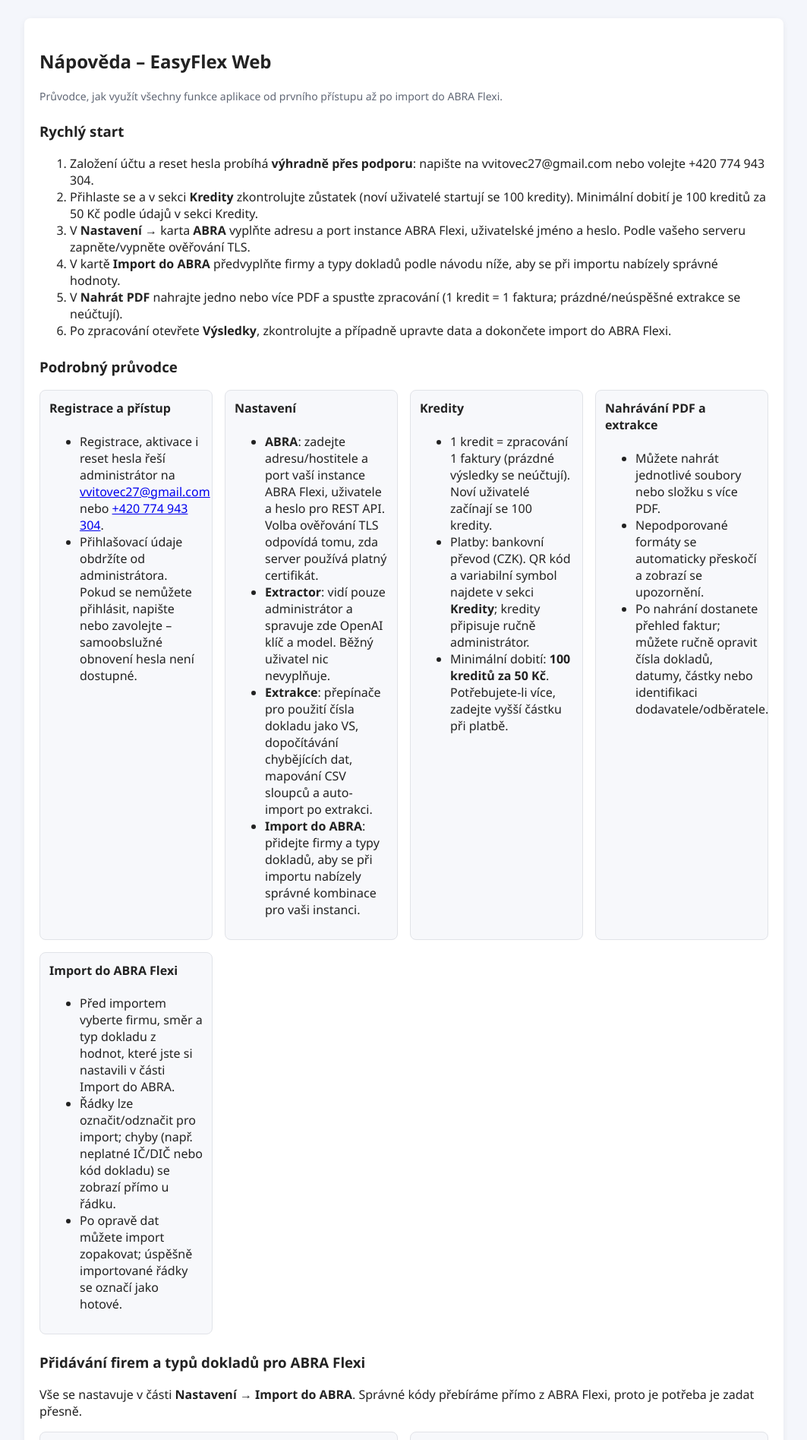
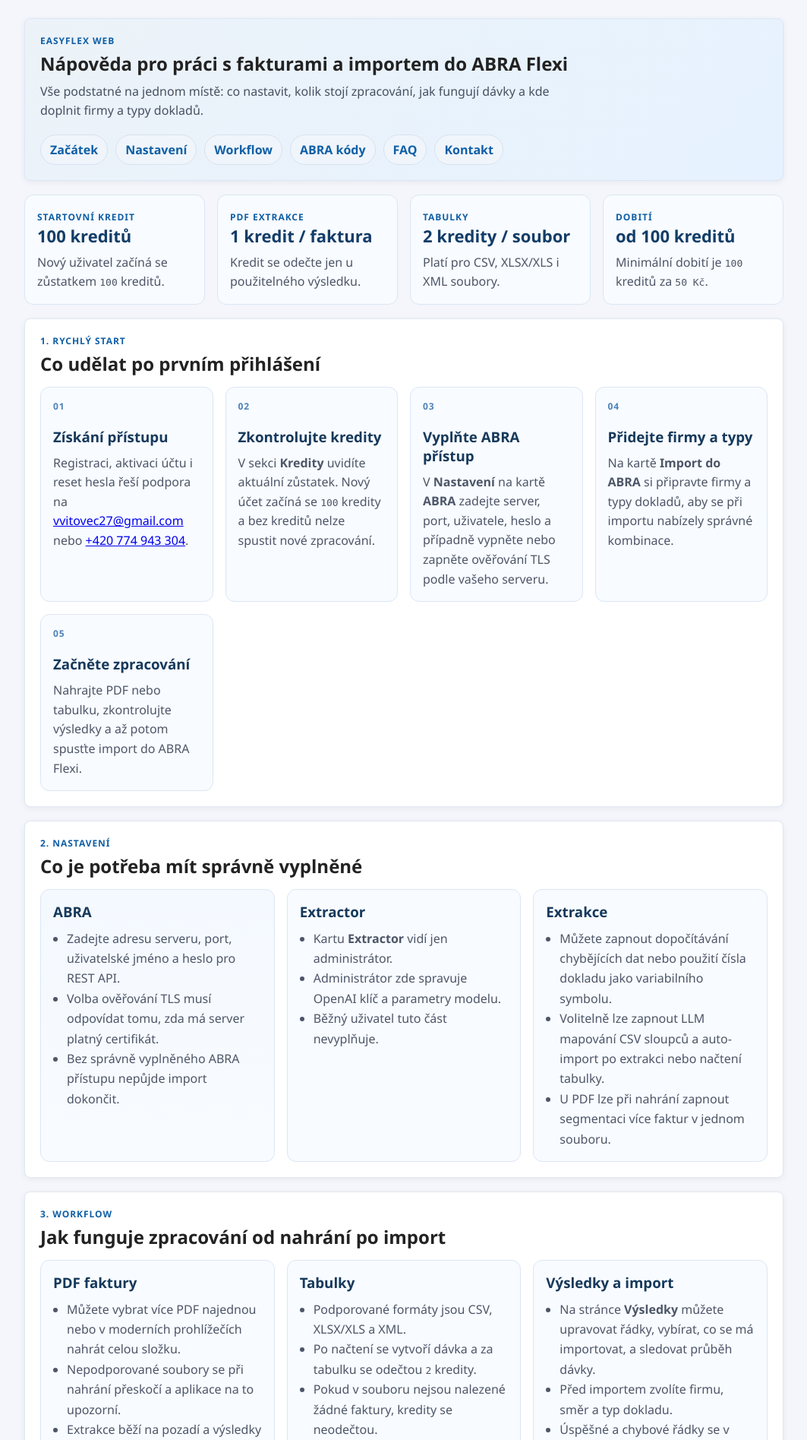
Before and after one commit to vvitovec/EasyFlex-WebApp, a Flask app: page /napoveda in a window 1280 px wide. Shown: the part 46-1941 px from the top of the page at 76% size, without its empty margins (108-1171 px from the left). Run offline with Flask 3, Linux system fonts and the light colour scheme.

Commit message:
Add web help and config updates

```diff
--- a/webapp/static/style.css
+++ b/webapp/static/style.css
@@ -199,42 +199,6 @@
 	margin-bottom: 8px;
 }
 
-.help-section {
-	margin-top: 24px;
-}
-
-.help-grid {
-	display: grid;
-	grid-template-columns: repeat(auto-fit, minmax(220px, 1fr));
-	gap: 16px;
-	margin-top: 12px;
-}
-
-.help-tile {
-	background: #f7f8fb;
-	border: 1px solid #e1e3e8;
-	border-radius: 8px;
-	padding: 12px;
-}
-
-.help-tile h4 {
-	margin-top: 0;
-}
-
-.faq {
-	margin: 0;
-}
-
-.faq dt {
-	font-weight: 700;
-	margin-top: 12px;
-}
-
-.faq dd {
-	margin: 4px 0 0 0;
-	color: #404553;
-}
-
 .contact-list {
 	list-style: none;
 	padding: 0;
@@ -343,9 +307,239 @@
 	text-align: center;
 }
 
+.help-page {
+	display: grid;
+	gap: 18px;
+}
+
+.help-hero {
+	display: grid;
+	gap: 18px;
+	background:
+		linear-gradient(135deg, rgba(15, 95, 166, 0.08), rgba(77, 163, 255, 0.14)),
+		#ffffff;
+	border: 1px solid #dbe6f5;
+}
+
+.help-hero h1,
+.help-section-card h2,
+.help-contact-card h2 {
+	margin: 0;
+	line-height: 1.15;
+	text-wrap: balance;
+}
+
+.help-eyebrow,
+.help-kicker,
+.help-stat-label {
+	margin: 0 0 8px;
+	font-size: 12px;
+	font-weight: 800;
+	letter-spacing: 0.08em;
+	text-transform: uppercase;
+	color: #0f5fa6;
+}
+
+.help-lead {
+	margin: 10px 0 0;
+	max-width: 720px;
+	color: #465062;
+	font-size: 16px;
+	line-height: 1.6;
+}
+
+.help-lead.small {
+	font-size: 15px;
+}
+
+.help-link-cloud {
+	display: flex;
+	flex-wrap: wrap;
+	gap: 10px;
+}
+
+.help-link-cloud a {
+	padding: 8px 12px;
+	border-radius: 999px;
+	background: #f0f5fb;
+	border: 1px solid #d7e2f0;
+	color: #0f5fa6;
+	text-decoration: none;
+	font-weight: 700;
+}
+
+.help-link-cloud a:hover,
+.help-link-cloud a:focus-visible {
+	background: #e2eefc;
+	outline: 2px solid #9ec5ef;
+	outline-offset: 2px;
+}
+
+.help-stat-grid,
+.help-grid,
+.help-step-grid,
+.help-flow-grid {
+	display: grid;
+	gap: 16px;
+}
+
+.help-stat-grid {
+	grid-template-columns: repeat(auto-fit, minmax(180px, 1fr));
+}
+
+.help-grid,
+.help-flow-grid {
+	grid-template-columns: repeat(auto-fit, minmax(240px, 1fr));
+}
+
+.help-step-grid {
+	grid-template-columns: repeat(auto-fit, minmax(220px, 1fr));
+}
+
+.help-stat-card,
+.help-tile,
+.help-step-card,
+.help-flow-card {
+	background: #f8fbff;
+	border: 1px solid #dbe6f5;
+	border-radius: 12px;
+	padding: 16px;
+}
+
+.help-stat-card strong {
+	display: block;
+	font-size: 22px;
+	color: #123d68;
+	margin-bottom: 8px;
+}
+
+.help-stat-card p,
+.help-tile p,
+.help-step-card p,
+.help-flow-card p,
+.help-note,
+.faq-item p {
+	margin: 0;
+	color: #4d5668;
+	line-height: 1.6;
+}
+
+.help-section-card,
+.help-contact-card {
+	border: 1px solid #e0e8f2;
+}
+
+.help-section-card {
+	scroll-margin-top: 24px;
+}
+
+.help-section-head {
+	margin-bottom: 16px;
+}
+
+.help-tile h3,
+.help-step-card h3,
+.help-flow-card h3 {
+	margin: 0 0 10px;
+	color: #16395b;
+}
+
+.help-tile-strong {
+	background: linear-gradient(180deg, #f4f9ff, #f8fbff);
+}
+
+.help-tile ul,
+.help-flow-card ul,
+.help-step-card ul,
+.help-tile ol {
+	margin: 0;
+	padding-left: 18px;
+	color: #4d5668;
+	line-height: 1.65;
+}
+
+.help-step-card {
+	position: relative;
+	padding-top: 52px;
+}
+
+.help-step-index {
+	position: absolute;
+	top: 16px;
+	left: 16px;
+	font-size: 12px;
+	font-weight: 800;
+	letter-spacing: 0.08em;
+	color: #4d82b8;
+}
+
+.help-note {
+	margin-top: 16px;
+	padding: 14px 16px;
+	border-radius: 10px;
+	background: #f1f7ff;
+	border: 1px solid #d7e6f8;
+}
+
+.faq-stack {
+	display: grid;
+	gap: 12px;
+}
+
+.faq-item {
+	border: 1px solid #dbe6f5;
+	border-radius: 12px;
+	background: #fbfdff;
+	padding: 0 16px;
+}
+
+.faq-item summary {
+	cursor: pointer;
+	font-weight: 700;
+	padding: 14px 0;
+	color: #17395d;
+}
+
+.faq-item p {
+	padding: 0 0 14px;
+}
+
+.help-contact-card {
+	display: flex;
+	justify-content: space-between;
+	gap: 20px;
+	align-items: flex-start;
+	background: linear-gradient(135deg, #0f5fa6, #1d78c8);
+	color: #fff;
+}
+
+.help-contact-card .help-kicker,
+.help-contact-card h2,
+.help-contact-card .help-lead,
+.help-contact-card a {
+	color: #fff;
+}
+
+.help-contact-card .contact-list {
+	min-width: 240px;
+	margin: 0;
+}
+
+.help-contact-card .contact-list li + li {
+	margin-top: 10px;
+}
+
 @media (max-width: 720px) {
 	.inline-payment {
 		grid-template-columns: 1fr;
+	}
+
+	.help-contact-card {
+		flex-direction: column;
+	}
+
+	.help-contact-card .contact-list {
+		min-width: 0;
 	}
 }
 
--- a/webapp/templates/credits.html
+++ b/webapp/templates/credits.html
@@ -8,7 +8,7 @@
 		<div class="credit-value">{{ current_user.credits or 0 }}</div>
 		<div class="credit-label">aktuální zůstatek</div>
 	</div>
-	<p class="muted">Nový uživatel dostává 10 kreditů zdarma na vyzkoušení.</p>
+	<p class="muted">Nový uživatel dostává 100 kreditů zdarma na vyzkoušení.</p>
 </div>
 
 <div class="card">
--- a/webapp/templates/help.html
+++ b/webapp/templates/help.html
@@ -1,119 +1,213 @@
 {% extends "base.html" %}
 
 {% block content %}
-<div class="card">
-	<h2>Nápověda &ndash; EasyFlex Web</h2>
-	<p class="muted">Průvodce, jak využít všechny funkce aplikace od prvního přístupu až po import do ABRA Flexi.</p>
-
-	<section class="help-section">
-		<h3>Rychlý start</h3>
-		<ol>
-			<li>Založení účtu a reset hesla probíhá <strong>výhradně přes podporu</strong>: napište na {{ contact_email }} nebo volejte {{ contact_phone }}.</li>
-			<li>Přihlaste se a v sekci <strong>Kredity</strong> zkontrolujte zůstatek (noví uživatelé startují se 100 kredity). Minimální dobití je 100 kreditů za 50 Kč podle údajů v sekci Kredity.</li>
-			<li>V <strong>Nastavení</strong> &rarr; karta <strong>ABRA</strong> vyplňte adresu a port instance ABRA Flexi, uživatelské jméno a heslo. Podle vašeho serveru zapněte/vypněte ověřování TLS.</li>
-			<li>V kartě <strong>Import do ABRA</strong> předvyplňte firmy a typy dokladů podle návodu níže, aby se při importu nabízely správné hodnoty.</li>
-			<li>V <strong>Nahrát PDF</strong> nahrajte jedno nebo více PDF a spusťte zpracování (1 kredit = 1 faktura; prázdné/neúspěšné extrakce se neúčtují).</li>
-			<li>Po zpracování otevřete <strong>Výsledky</strong>, zkontrolujte a případně upravte data a dokončete import do ABRA Flexi.</li>
-		</ol>
-	</section>
-
-	<section class="help-section">
-		<h3>Podrobný průvodce</h3>
-		<div class="help-grid">
-			<div class="help-tile">
-				<h4>Registrace a přístup</h4>
-				<ul>
-					<li>Registrace, aktivace i reset hesla řeší administrátor na <a href="mailto:{{ contact_email }}">{{ contact_email }}</a> nebo <a href="tel:{{ contact_phone }}">{{ contact_phone }}</a>.</li>
-					<li>Přihlašovací údaje obdržíte od administrátora. Pokud se nemůžete přihlásit, napište nebo zavolejte &ndash; samoobslužné obnovení hesla není dostupné.</li>
-				</ul>
-			</div>
-			<div class="help-tile">
-				<h4>Nastavení</h4>
-				<ul>
-					<li><strong>ABRA</strong>: zadejte adresu/hostitele a port vaší instance ABRA Flexi, uživatele a heslo pro REST API. Volba ověřování TLS odpovídá tomu, zda server používá platný certifikát.</li>
-					<li><strong>Extractor</strong>: vidí pouze administrátor a spravuje zde OpenAI klíč a model. Běžný uživatel nic nevyplňuje.</li>
-					<li><strong>Extrakce</strong>: přepínače pro použití čísla dokladu jako VS, dopočítávání chybějících dat, mapování CSV sloupců a auto-import po extrakci.</li>
-					<li><strong>Import do ABRA</strong>: přidejte firmy a typy dokladů, aby se při importu nabízely správné kombinace pro vaši instanci.</li>
-				</ul>
-			</div>
-			<div class="help-tile">
-				<h4>Kredity</h4>
-				<ul>
-					<li>1 kredit = zpracování 1 faktury (prázdné výsledky se neúčtují). Noví uživatelé začínají se 100 kredity.</li>
-					<li>Platby: bankovní převod (CZK). QR kód a variabilní symbol najdete v sekci <strong>Kredity</strong>; kredity připisuje ručně administrátor.</li>
-					<li>Minimální dobití: <strong>100 kreditů za 50 Kč</strong>. Potřebujete-li více, zadejte vyšší částku při platbě.</li>
-				</ul>
-			</div>
-			<div class="help-tile">
-				<h4>Nahrávání PDF a extrakce</h4>
-				<ul>
-					<li>Můžete nahrát jednotlivé soubory nebo složku s více PDF.</li>
-					<li>Nepodporované formáty se automaticky přeskočí a zobrazí se upozornění.</li>
-					<li>Po nahrání dostanete přehled faktur; můžete ručně opravit čísla dokladů, datumy, částky nebo identifikaci dodavatele/odběratele.</li>
-				</ul>
-			</div>
-			<div class="help-tile">
-				<h4>Import do ABRA Flexi</h4>
-				<ul>
-					<li>Před importem vyberte firmu, směr a typ dokladu z hodnot, které jste si nastavili v části Import do ABRA.</li>
-					<li>Řádky lze označit/odznačit pro import; chyby (např. neplatné IČ/DIČ nebo kód dokladu) se zobrazí přímo u řádku.</li>
-					<li>Po opravě dat můžete import zopakovat; úspěšně importované řádky se označí jako hotové.</li>
-				</ul>
-			</div>
+<div class="help-page">
+	<section class="card help-hero">
+		<div class="help-hero-copy">
+			<p class="help-eyebrow">EasyFlex Web</p>
+			<h1>Nápověda pro práci s fakturami a importem do ABRA Flexi</h1>
+			<p class="help-lead">Vše podstatné na jednom místě: co nastavit, kolik stojí zpracování, jak fungují dávky a kde doplnit firmy a typy dokladů.</p>
+		</div>
+		<div class="help-link-cloud" aria-label="Rychlá navigace">
+			<a href="#zacatek">Začátek</a>
+			<a href="#nastaveni">Nastavení</a>
+			<a href="#workflow">Workflow</a>
+			<a href="#abra-kody">ABRA kódy</a>
+			<a href="#faq">FAQ</a>
+			<a href="#kontakt">Kontakt</a>
 		</div>
 	</section>
 
-	<section class="help-section">
-		<h3>Přidávání firem a typů dokladů pro ABRA Flexi</h3>
-		<p>Vše se nastavuje v části <strong>Nastavení</strong> &rarr; <strong>Import do ABRA</strong>. Správné kódy přebíráme přímo z ABRA Flexi, proto je potřeba je zadat přesně.</p>
-		<div class="help-grid">
-			<div class="help-tile">
-				<h4>Firmy</h4>
-				<ol>
-					<li>Otevřete <strong>Firmy pro ABRA</strong> a klikněte na <em>Přidat firmu</em>.</li>
-					<li><strong>Kód firmy</strong> zkopírujte z adresy webové verze ABRA Flexi: po přihlášení uvidíte v URL část <code>/c/<em>kod_firmy</em>/</code> (např. <code>.../c/mojefirma/...</code>). Stejný kód používá i REST API.</li>
-					<li><strong>Název</strong> je popisek pro váš přehled; doporučujeme použít oficiální název společnosti, aby šel snadno odlišit.</li>
-				</ol>
-			</div>
-			<div class="help-tile">
-				<h4>Typy dokladů</h4>
-				<ol>
-					<li>Nejprve mějte přidanou firmu, pro kterou typ vytváříte.</li>
-					<li>V ABRA Flexi otevřete číselník <strong>Typy dokladů</strong> v dané firmě (lze jej vyhledat přes vyhledávání nebo menu Nastavení).</li>
-					<li>Otevřete konkrétní typ (např. Faktura přijatá) a zkopírujte pole <strong>Kód</strong> / <strong>Zkratka</strong>. Stejná hodnota je vidět i v URL detailu typu dokladu.</li>
-					<li>V EasyFlex vyberte firmu, nastavte <strong>Směr</strong> (<code>faktura-prijata</code> pro dodavatelské faktury, <code>faktura-vydana</code> pro odběratelské) a vložte název i kód přesně tak, jak je v ABRA Flexi.</li>
-					<li>Uložte typ. Při importu se pak tento kód automaticky nabídne pro vybranou firmu a směr.</li>
-				</ol>
-			</div>
+	<section class="help-stat-grid" aria-label="Shrnutí klíčových informací">
+		<div class="help-stat-card">
+			<span class="help-stat-label">Startovní kredit</span>
+			<strong>100 kreditů</strong>
+			<p>Nový uživatel začíná se zůstatkem <code>100</code> kreditů.</p>
+		</div>
+		<div class="help-stat-card">
+			<span class="help-stat-label">PDF extrakce</span>
+			<strong>1 kredit / faktura</strong>
+			<p>Kredit se odečte jen u použitelného výsledku.</p>
+		</div>
+		<div class="help-stat-card">
+			<span class="help-stat-label">Tabulky</span>
+			<strong>2 kredity / soubor</strong>
+			<p>Platí pro CSV, XLSX/XLS i XML soubory.</p>
+		</div>
+		<div class="help-stat-card">
+			<span class="help-stat-label">Dobití</span>
+			<strong>od 100 kreditů</strong>
+			<p>Minimální dobití je <code>100</code> kreditů za <code>50 Kč</code>.</p>
 		</div>
 	</section>
 
-	<section class="help-section">
-		<h3>Časté otázky</h3>
-		<dl class="faq">
-			<dt>Nemám účet nebo jsem zapomněl heslo, co dělat?</dt>
-			<dd>Registrace i obnova hesla se řeší výhradně přes administrátora na <a href="mailto:{{ contact_email }}">{{ contact_email }}</a> nebo <a href="tel:{{ contact_phone }}">{{ contact_phone }}</a>. Samoobsluha zatím není dostupná.</dd>
-
-			<dt>Nenačítá se mi QR kód pro platbu, co dělat?</dt>
-			<dd>Zkontrolujte, zda jste přihlášeni. QR kód je dostupný jen po přihlášení v sekci <strong>Kredity</strong>. Pokud problém přetrvá, napište nebo zavolejte na kontakty níže.</dd>
-
-			<dt>Nemám dostatek kreditů, ale potřebuji rychle zpracovat faktury.</dt>
-			<dd>Dočasně odeberte některé PDF a spusťte zpracování menšího počtu souborů. Současně můžete dobít minimálně 100 kreditů (50 Kč) převodem; variabilní symbol a QR kód jsou v sekci <strong>Kredity</strong>.</dd>
-
-			<dt>Import do ABRA Flexi hlásí chybu ověření.</dt>
-			<dd>Ověřte přihlašovací údaje k ABRA Flexi (server, port, uživatel, heslo) a že je správně zvolená firma i kód typu dokladu. Pokud používáte vlastní certifikát, ověřte, že je server dostupný a volba ověřování TLS odpovídá jeho nastavení.</dd>
-
-			<dt>Co se stane, když je faktura prázdná nebo nečitelná?</dt>
-			<dd>Prázdné výsledky neodečítají kredity. Pokud je text nečitelný, zkuste lepší sken nebo kontaktujte podporu.</dd>
-
-			<dt>Jak funguje označování řádků pro import?</dt>
-			<dd>Každý řádek má přepínač. Jen označené řádky se odešlou do ABRA Flexi. Před importem můžete hodnoty upravit a změny uložit.</dd>
-		</dl>
+	<section id="zacatek" class="card help-section-card">
+		<div class="help-section-head">
+			<p class="help-kicker">1. Rychlý start</p>
+			<h2>Co udělat po prvním přihlášení</h2>
+		</div>
+		<div class="help-step-grid">
+			<article class="help-step-card">
+				<span class="help-step-index">01</span>
+				<h3>Získání přístupu</h3>
+				<p>Registraci, aktivaci účtu i reset hesla řeší podpora na <a href="mailto:{{ contact_email }}">{{ contact_email }}</a> nebo <a href="tel:{{ contact_phone }}">{{ contact_phone }}</a>.</p>
+			</article>
+			<article class="help-step-card">
+				<span class="help-step-index">02</span>
+				<h3>Zkontrolujte kredity</h3>
+				<p>V sekci <strong>Kredity</strong> uvidíte aktuální zůstatek. Nový účet začíná se <code>100</code> kredity a bez kreditů nelze spustit nové zpracování.</p>
+			</article>
+			<article class="help-step-card">
+				<span class="help-step-index">03</span>
+				<h3>Vyplňte ABRA přístup</h3>
+				<p>V <strong>Nastavení</strong> na kartě <strong>ABRA</strong> zadejte server, port, uživatele, heslo a případně vypněte nebo zapněte ověřování TLS podle vašeho serveru.</p>
+			</article>
+			<article class="help-step-card">
+				<span class="help-step-index">04</span>
+				<h3>Přidejte firmy a typy</h3>
+				<p>Na kartě <strong>Import do ABRA</strong> si připravte firmy a typy dokladů, aby se při importu nabízely správné kombinace.</p>
+			</article>
+			<article class="help-step-card">
+				<span class="help-step-index">05</span>
+				<h3>Začněte zpracování</h3>
+				<p>Nahrajte PDF nebo tabulku, zkontrolujte výsledky a až potom spusťte import do ABRA Flexi.</p>
+			</article>
+		</div>
 	</section>
 
-	<section class="help-section">
-		<h3>Kontakt</h3>
-		<p>Registrace, ztracené heslo i další otázky řešíme přímo. Kontaktujte nás:</p>
+	<section id="nastaveni" class="card help-section-card">
+		<div class="help-section-head">
+			<p class="help-kicker">2. Nastavení</p>
+			<h2>Co je potřeba mít správně vyplněné</h2>
+		</div>
+		<div class="help-grid">
+			<article class="help-tile help-tile-strong">
+				<h3>ABRA</h3>
+				<ul>
+					<li>Zadejte adresu serveru, port, uživatelské jméno a heslo pro REST API.</li>
+					<li>Volba ověřování TLS musí odpovídat tomu, zda má server platný certifikát.</li>
+					<li>Bez správně vyplněného ABRA přístupu nepůjde import dokončit.</li>
+				</ul>
+			</article>
+			<article class="help-tile">
+				<h3>Extractor</h3>
+				<ul>
+					<li>Kartu <strong>Extractor</strong> vidí jen administrátor.</li>
+					<li>Administrátor zde spravuje OpenAI klíč a parametry modelu.</li>
+					<li>Běžný uživatel tuto část nevyplňuje.</li>
+				</ul>
+			</article>
+			<article class="help-tile">
+				<h3>Extrakce</h3>
+				<ul>
+					<li>Můžete zapnout dopočítávání chybějících dat nebo použití čísla dokladu jako variabilního symbolu.</li>
+					<li>Volitelně lze zapnout LLM mapování CSV sloupců a auto-import po extrakci nebo načtení tabulky.</li>
+					<li>U PDF lze při nahrání zapnout segmentaci více faktur v jednom souboru.</li>
+				</ul>
+			</article>
+		</div>
+	</section>
+
+	<section id="workflow" class="card help-section-card">
+		<div class="help-section-head">
+			<p class="help-kicker">3. Workflow</p>
+			<h2>Jak funguje zpracování od nahrání po import</h2>
+		</div>
+		<div class="help-flow-grid">
+			<article class="help-flow-card">
+				<h3>PDF faktury</h3>
+				<ul>
+					<li>Můžete vybrat více PDF najednou nebo v moderních prohlížečích nahrát celou složku.</li>
+					<li>Nepodporované soubory se při nahrání přeskočí a aplikace na to upozorní.</li>
+					<li>Extrakce běží na pozadí a výsledky se do dávky doplňují průběžně.</li>
+					<li><code>1</code> kredit se odečítá za každou použitelně zpracovanou fakturu.</li>
+				</ul>
+			</article>
+			<article class="help-flow-card">
+				<h3>Tabulky</h3>
+				<ul>
+					<li>Podporované formáty jsou CSV, XLSX/XLS a XML.</li>
+					<li>Po načtení se vytvoří dávka a za tabulku se odečtou <code>2</code> kredity.</li>
+					<li>Pokud v souboru nejsou nalezené žádné faktury, kredity se neodečtou.</li>
+				</ul>
+			</article>
+			<article class="help-flow-card">
+				<h3>Výsledky a import</h3>
+				<ul>
+					<li>Na stránce <strong>Výsledky</strong> můžete upravovat řádky, vybírat, co se má importovat, a sledovat průběh dávky.</li>
+					<li>Před importem zvolíte firmu, směr a typ dokladu.</li>
+					<li>Úspěšné a chybové řádky se v přehledu rozlišují stavem přímo v tabulce.</li>
+				</ul>
+			</article>
+		</div>
+		<p class="help-note">Prázdné nebo neúspěšné PDF extrakce se neúčtují. Pokud během dávky dojdou kredity, zpracování se zastaví u dalších faktur.</p>
+	</section>
+
+	<section id="abra-kody" class="card help-section-card">
+		<div class="help-section-head">
+			<p class="help-kicker">4. ABRA kódy</p>
+			<h2>Jak správně přidat firmy a typy dokladů</h2>
+		</div>
+		<div class="help-grid">
+			<article class="help-tile">
+				<h3>Firmy</h3>
+				<ol>
+					<li>Otevřete <strong>Nastavení</strong> → <strong>Import do ABRA</strong>.</li>
+					<li>V části <strong>Firmy pro ABRA</strong> přidejte název a kód firmy.</li>
+					<li>Kód firmy zkopírujte z URL ABRA Flexi, kde bývá část <code>/c/kod_firmy/</code>.</li>
+				</ol>
+			</article>
+			<article class="help-tile">
+				<h3>Typy dokladů</h3>
+				<ol>
+					<li>Nejprve vyberte firmu, ke které typ patří.</li>
+					<li>V ABRA otevřete číselník typů dokladů a zkopírujte kód konkrétního typu.</li>
+					<li>V EasyFlex nastavte správný směr: <code>faktura-prijata</code> nebo <code>faktura-vydana</code>.</li>
+					<li>Uložte název i kód přesně ve stejné podobě, jakou používá ABRA.</li>
+				</ol>
+			</article>
+		</div>
+	</section>
+
+	<section id="faq" class="card help-section-card">
+		<div class="help-section-head">
+			<p class="help-kicker">5. FAQ</p>
+			<h2>Nejčastější otázky</h2>
+		</div>
+		<div class="faq-stack">
+			<details class="faq-item" open>
+				<summary>Nemám účet nebo jsem zapomněl heslo</summary>
+				<p>Registrace i obnova hesla se řeší výhradně přes podporu na <a href="mailto:{{ contact_email }}">{{ contact_email }}</a> nebo <a href="tel:{{ contact_phone }}">{{ contact_phone }}</a>. Samoobslužné obnovení hesla není dostupné.</p>
+			</details>
+			<details class="faq-item">
+				<summary>Nenačítá se mi QR kód pro platbu</summary>
+				<p>QR je dostupné jen po přihlášení v sekci <strong>Kredity</strong>. Pokud se nezobrazuje, zkontrolujte přihlášení a případně kontaktujte podporu.</p>
+			</details>
+			<details class="faq-item">
+				<summary>Jak vyplnit platbu za kredity</summary>
+				<p>V sekci <strong>Kredity</strong> najdete číslo účtu, QR kód a instrukci pro zprávu příjemci. Do zprávy pro příjemce uveďte svoje uživatelské jméno, aby šlo platbu správně přiřadit.</p>
+			</details>
+			<details class="faq-item">
+				<summary>Import do ABRA hlásí chybu ověření</summary>
+				<p>Zkontrolujte server, port, uživatele, heslo, správně vybranou firmu a typ dokladu. Pokud používáte vlastní certifikát, ověřte i nastavení TLS.</p>
+			</details>
+			<details class="faq-item">
+				<summary>Co se stane s nečitelnou nebo prázdnou fakturou</summary>
+				<p>Pokud extrakce nevrátí použitelná data, řádek se označí chybou a kredit se za něj neodečte. Pomůže kvalitnější sken nebo ruční kontrola vstupního souboru.</p>
+			</details>
+			<details class="faq-item">
+				<summary>Jak funguje označování řádků pro import</summary>
+				<p>Do ABRA se odešlou jen označené řádky. Před importem můžete hodnoty upravit, výběr změnit a import zkusit znovu.</p>
+			</details>
+		</div>
+	</section>
+
+	<section id="kontakt" class="card help-contact-card">
+		<div>
+			<p class="help-kicker">6. Kontakt</p>
+			<h2>Potřebujete pomoct?</h2>
+			<p class="help-lead small">Registrace, reset hesla i provozní dotazy řešíme přímo.</p>
+		</div>
 		<ul class="contact-list">
 			<li>E-mail: <a href="mailto:{{ contact_email }}">{{ contact_email }}</a></li>
 			<li>Telefon: <a href="tel:{{ contact_phone }}">{{ contact_phone }}</a></li>
```
Also changed, not shown: EasyFlex/config.py (+2 -153 lines), README.md.
